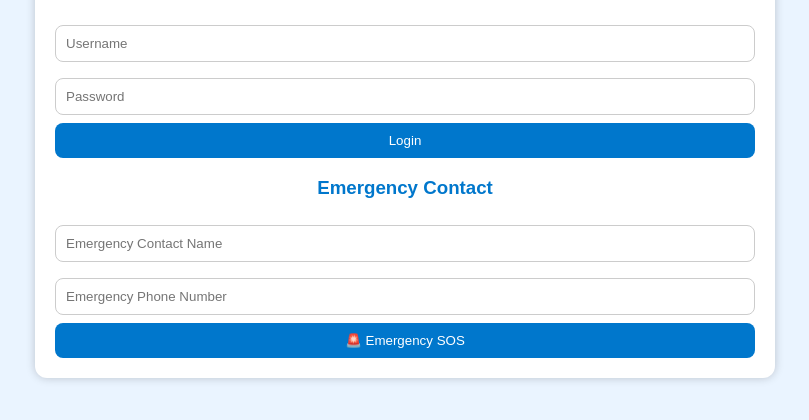
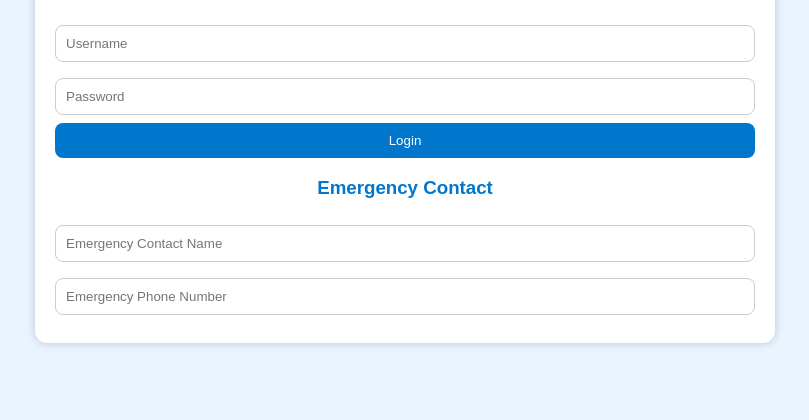
Before and after one commit to karurusravanthi856-droid/AI-Powered-Medicine-Remainder-Health-Tracker, a plain HTML site: page index.html in a window 1280 px wide. Shown: the part 172-592 px from the top of the page, without its empty margins (235-1044 px from the left). Drawn offline with Linux system fonts and the light colour scheme.

Commit message:
Update index.html

```diff
--- a/index.html
+++ b/index.html
@@ -30,7 +30,7 @@
 
 <input type="tel" id="emergencyNumber" placeholder="Emergency Phone Number">
 
-<button onclick="callEmergency()">🚨 Emergency SOS</button>
+
 
         <div id="dashboard" style="display:none;">
 
```
